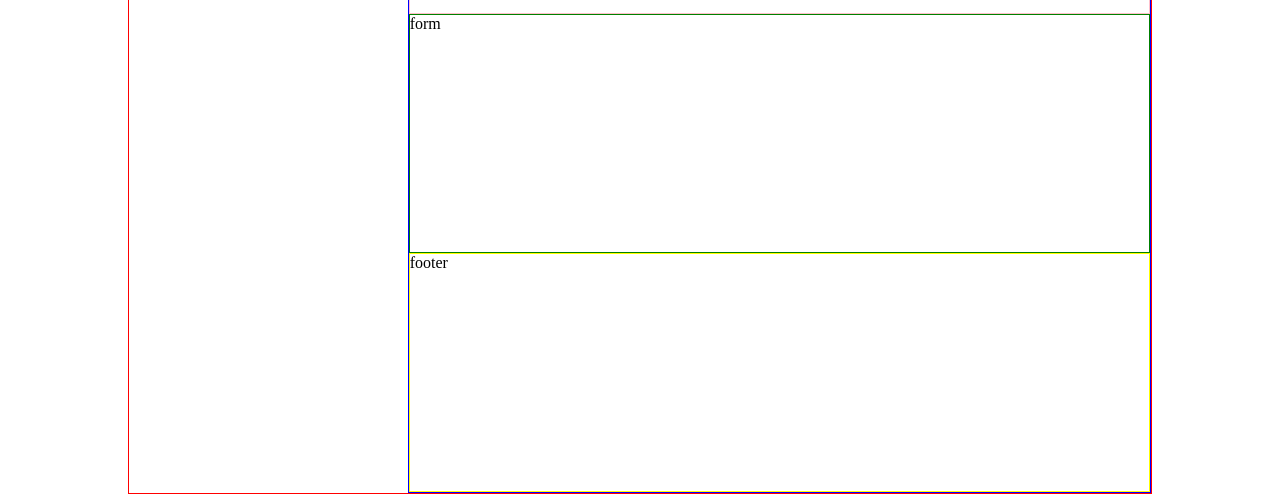
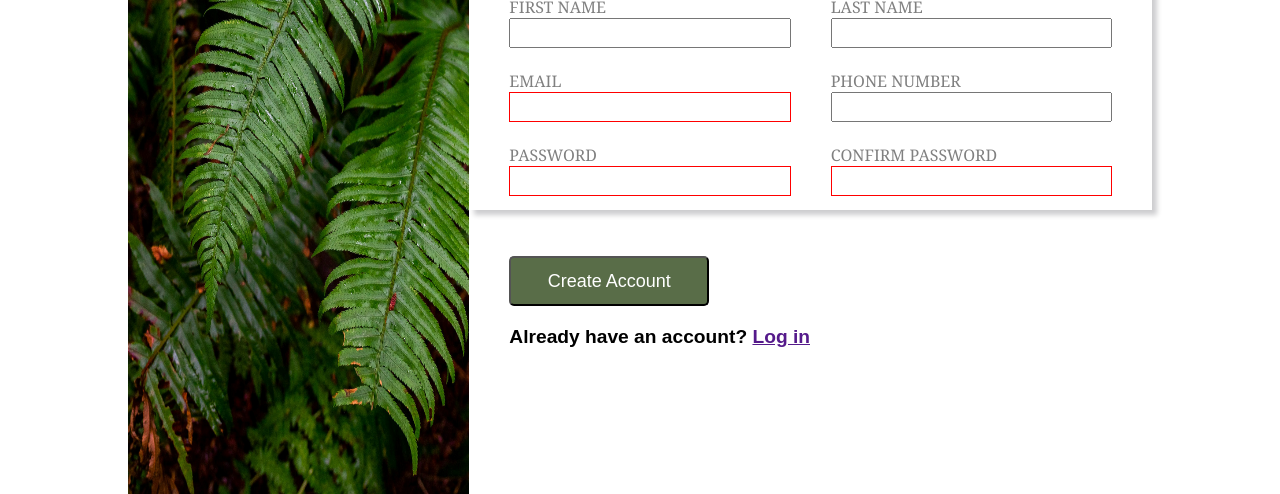
Before and after one commit to nbharuchi/sign-up-form, a plain HTML site: page index.html in a window 1280 px wide. Shown: the part 306-800 px from the top of the page. Drawn offline with Linux system fonts and the light colour scheme.

Commit message:
made the form

```diff
--- a/index.html
+++ b/index.html
@@ -9,19 +9,56 @@
 </head>
 
 <body>
-    <div class="image"></div>
+    <div class="image">
+        <img src="leaf.jpg" alt="leaf">
+        <div class="logo-image">
+            <div class="logo">
+                <img src="odin-logo.png" alt="odin logo">
+            </div>
+            <div class="text">
+                ODIN
+            </div>
+        </div>
+    </div>
     <div class="section2">
         <div class="header">
-            header
+            <p class="paragraph">This is not a real online service! You know you need
+                something like this in your help you realize your deepest dreams.
+                Sign up <em>now</em> to get started.
+            </p>
+            <p>You <em>know</em> you want to.</p>
         </div>
         <div class="form">
-            <form action="">
-                form
-
+            <form action="#" method="get">
+                <p>Let's do this!</p>
+                <div class="type">
+                    <div class="sect1">
+                        <label for="fname">FIRST NAME</label>
+                        <input type="text" name="fname" id="fname">
+                        <br>
+                        <label for="email">EMAIL</label>
+                        <input type="email" name="email" id="email" required>
+                        <br>
+                        <label for="password">PASSWORD</label>
+                        <input type="password" name="password" id="password" required>
+                    </div>
+                    <div class="sect2">
+                        <label for="lname">LAST NAME</label>
+                        <input type="text" name="lname" id="lname">
+                        <br>
+                        <label for="phone">PHONE NUMBER</label>
+                        <input type="tel" name="phone" id="phone" max="10">
+                        <br>
+                        <label for="conpass">CONFIRM PASSWORD</label>
+                        <input type="password" name="conpass" id="conpass" required>
+                    </div>
+                </div>
+                <button type="submit">Create Account</button>
+                <p>Already have an account? <a href="">Log in</a></p>
             </form>
         </div>
         <div class="footer">
-            footer
+
         </div>
     </div>
 </body>
--- a/style.css
+++ b/style.css
@@ -1,3 +1,8 @@
+@font-face {
+    font-family: Norse;
+    src: url(../sign-up-form/Norse-Bold.otf);
+}
+
 * {
     margin: 0;
     padding: 0;
@@ -5,7 +10,6 @@
 }
 
 body {
-    border: 1px solid red;
     width: 80%;
     margin-left: 10%;
     height: 800px;
@@ -14,31 +18,144 @@ body {
 
 }
 
-body div {}
+
 
 .image {
-    width: 30%;
+    width: 40%;
     height: 100%;
+    position: relative;
+}
+
+img {
+    position: absolute;
+    width: 100%;
+    height: 100%;
+}
+
+.logo-image {
+    position: absolute;
+    width: 100%;
+    background: black;
+    opacity: 0.6;
+    top: 8rem;
+    height: 20%;
+    display: flex;
+    flex-direction: row;
+    justify-content: center;
+    align-items: center;
+
+}
+
+.logo {}
+
+.logo img {
+
+    height: 50%;
+    width: 50%;
+    position: relative;
+    left: 45px;
+}
+
+.text {
+    color: white;
+    text-align: center;
+    font-family: Norse, sans-serif;
+    font-size: 60px;
+    position: relative;
+    right: 55px;
 
 }
 
 .section2 {
     width: 80%;
     height: 100%;
-    border: 1px solid blue;
 }
 
 .header {
-    height: 40%;
-    border: 1px solid pink;
+    height: 30%;
+    border: 1px solid ghostwhite;
+    background-color: ghostwhite;
+}
+
+.paragraph {
+    margin: 70px 200px 0 40px;
+    font-weight: bold;
+    font-size: larger;
+    color: black;
+    font-family: Arial, Helvetica, sans-serif;
+}
+
+p {
+    margin: 20px 220px 0 40px;
+    font-weight: bold;
+    font-size: larger;
+    color: black;
+    font-family: Arial, Helvetica, sans-serif;
 }
 
 .form {
-    height: 30%;
-    border: 1px solid green;
+    height: 32%;
+    box-shadow: 5px 5px 5px rgba(1, 1, 17, 0.2);
+
+}
+
+.form p {
+    margin: 20px 220px 0 40px;
+}
+
+.type {
+    display: flex;
+    gap: 40px;
+    margin: 20px 40px 40px;
+    font-family: Cambria, Cochin, Georgia, Times, 'Times New Roman', serif;
+    color: grey;
+}
+
+.sect1 {
+    display: flex;
+    flex-direction: column;
+    width: 50%;
+}
+
+.sect2 {
+    display: flex;
+    flex-direction: column;
+    width: 50%;
 }
 
 .footer {
     height: 30%;
-    border: 1px solid yellow;
+
+
 }
+
+input {
+    height: 30px;
+}
+
+input:invalid {
+    border-color: red;
+}
+
+input:focus {
+    border-color: blue;
+    box-shadow: 5px 5px 5px rgba(1, 1, 17, 0.2);
+}
+
+input[type="password"]:invalid,
+input[type="email"]:invalid,
+input[type="text"]:invalid,
+input[type="tel"]:invalid {
+    border: 1px solid red;
+}
+
+button {
+    width: 200px;
+    height: 50px;
+    margin: 20px 0 0 40px;
+    background-color: #596D48;
+    color: white;
+    border-radius: 5px;
+    font-size: large;
+
+}
```
